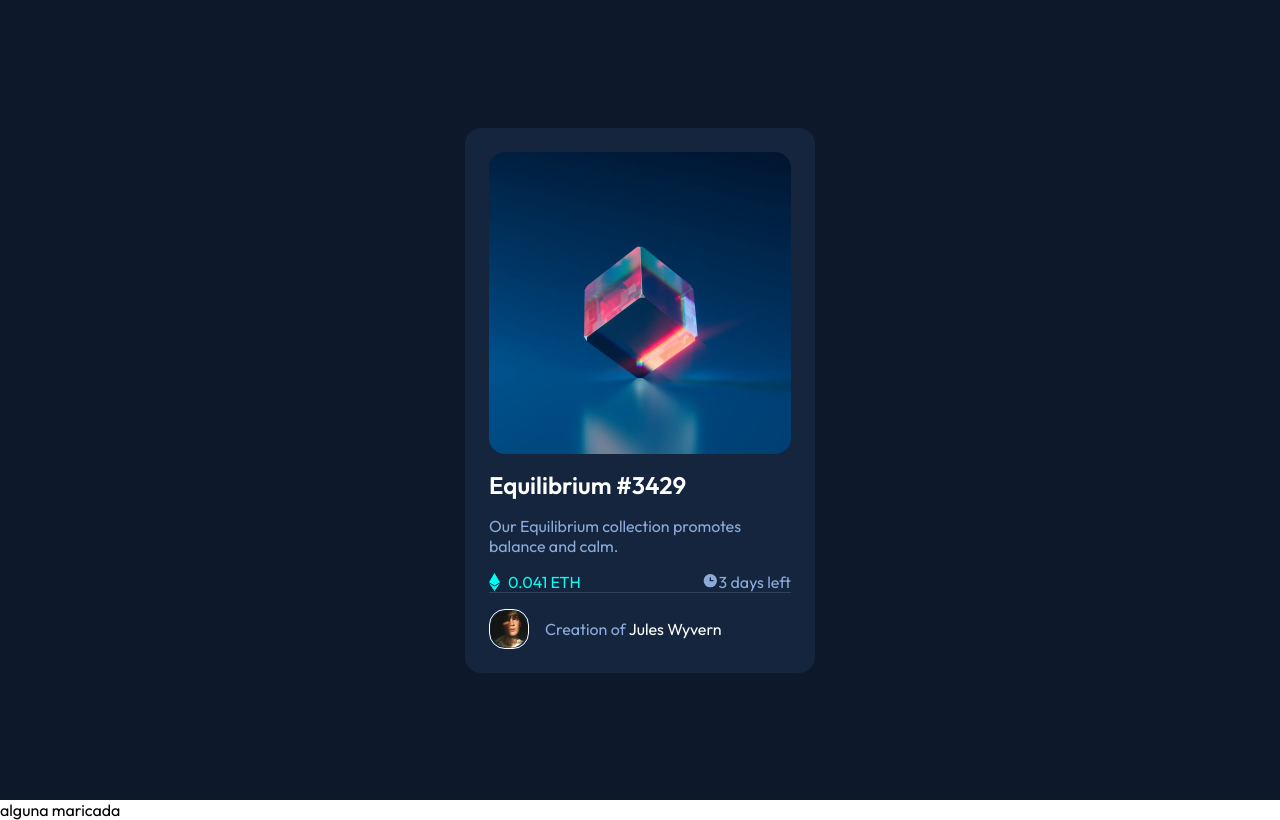
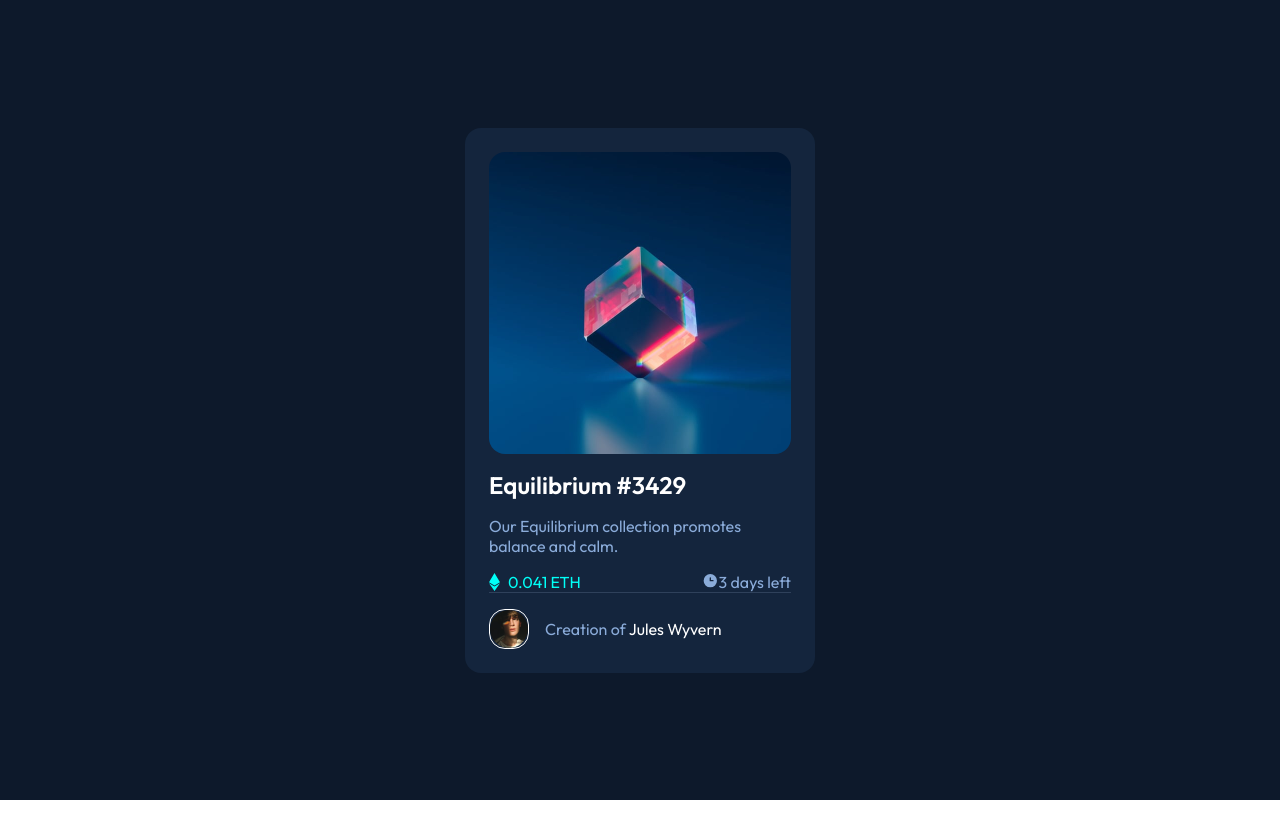
Before and after one commit to Danielcano28/ejercicio1css, a plain HTML site: page index.html in a window 1280 px wide. Drawn offline with Linux system fonts and the light colour scheme.

Commit message:
ejercicioCss

```diff
--- a/index.html
+++ b/index.html
@@ -46,9 +46,6 @@
     </div>
    </div>
 
-  <div>
-    <p>alguna maricada</p>
-  </div>
 
 
 
```
